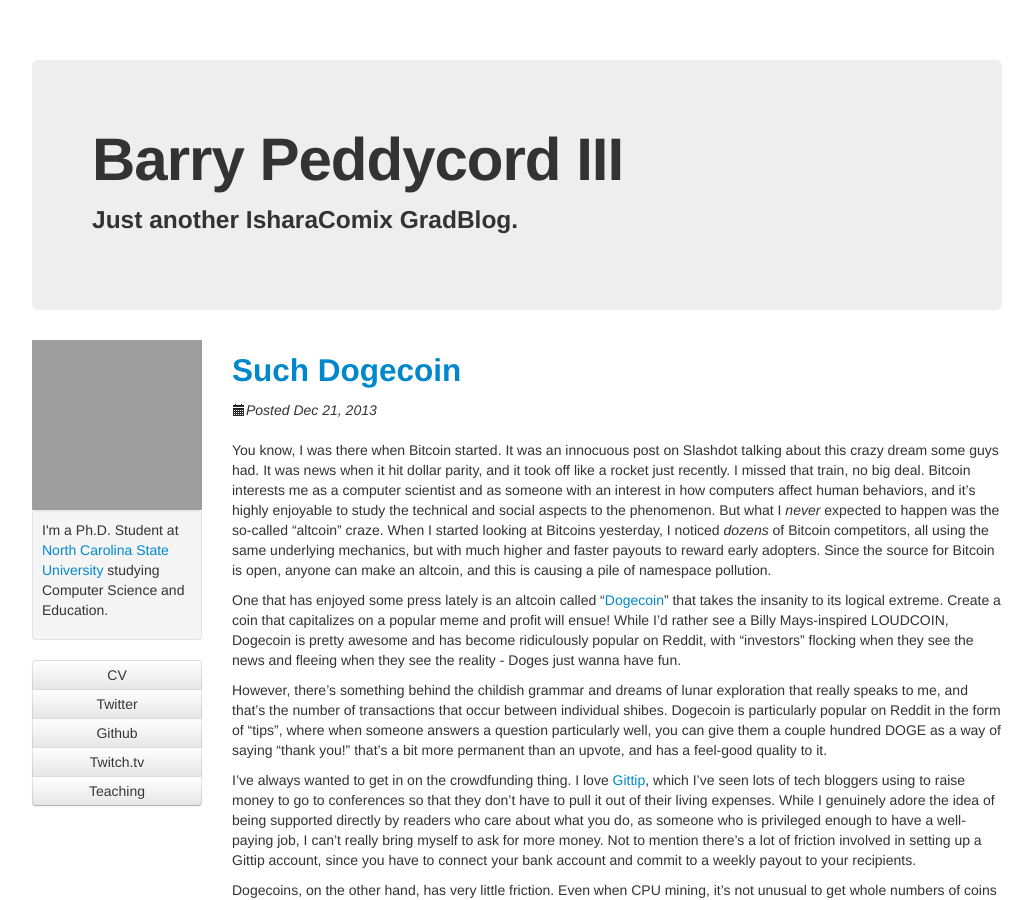
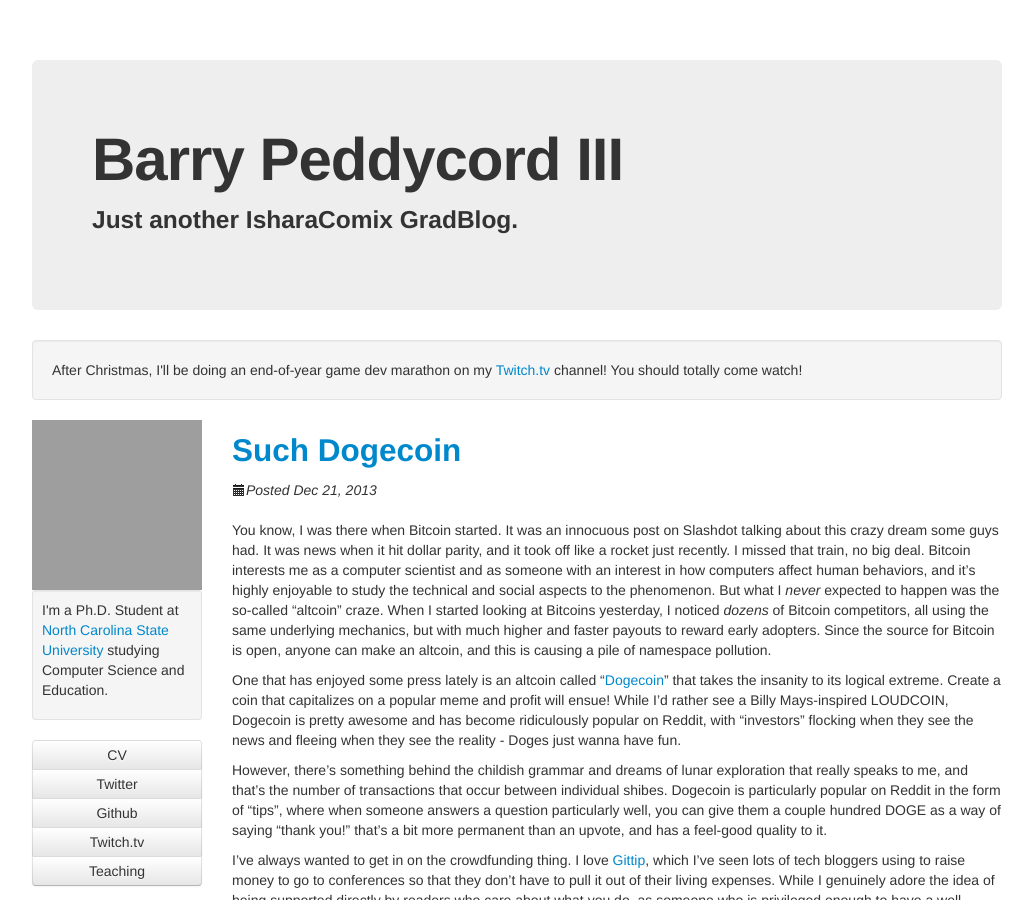
Before and after one commit to isharacomix/oldsite, a Jekyll site: the page built from index.html, in a window 1280 px wide and 900 px high. Shown: the whole window, without its empty margins (123-1156 px from the left). Built offline with Jekyll 4.4.1, drawn with Linux system fonts in a browser that asks for light colours; comment, search, counter and statistics services are not loaded; grey boxes are pictures that could not be loaded.

Commit message:
Added my header image about the livestream!

```diff
--- a/_includes/header.html
+++ b/_includes/header.html
@@ -1,13 +1,12 @@
-
 <div class="span10 offset1">
     <div class="hero-unit">
         <h1>Barry Peddycord III</h1>
         <h3>Just another IsharaComix GradBlog.</h3>
     </div>
 
-    <!--div class="well">
-    This week, I'm making a game on my new
-    <a href="http://twitch.tv/isharacomix">Twitch.tv</a> channel!
-    You should totally come watch!
-    </div-->
+    <div class="well">
+        After Christmas, I'll be doing an end-of-year game dev marathon on my
+        <a href="http://twitch.tv/isharacomix">Twitch.tv</a> channel!
+        You should totally come watch!
+    </div>
 </div>
```
